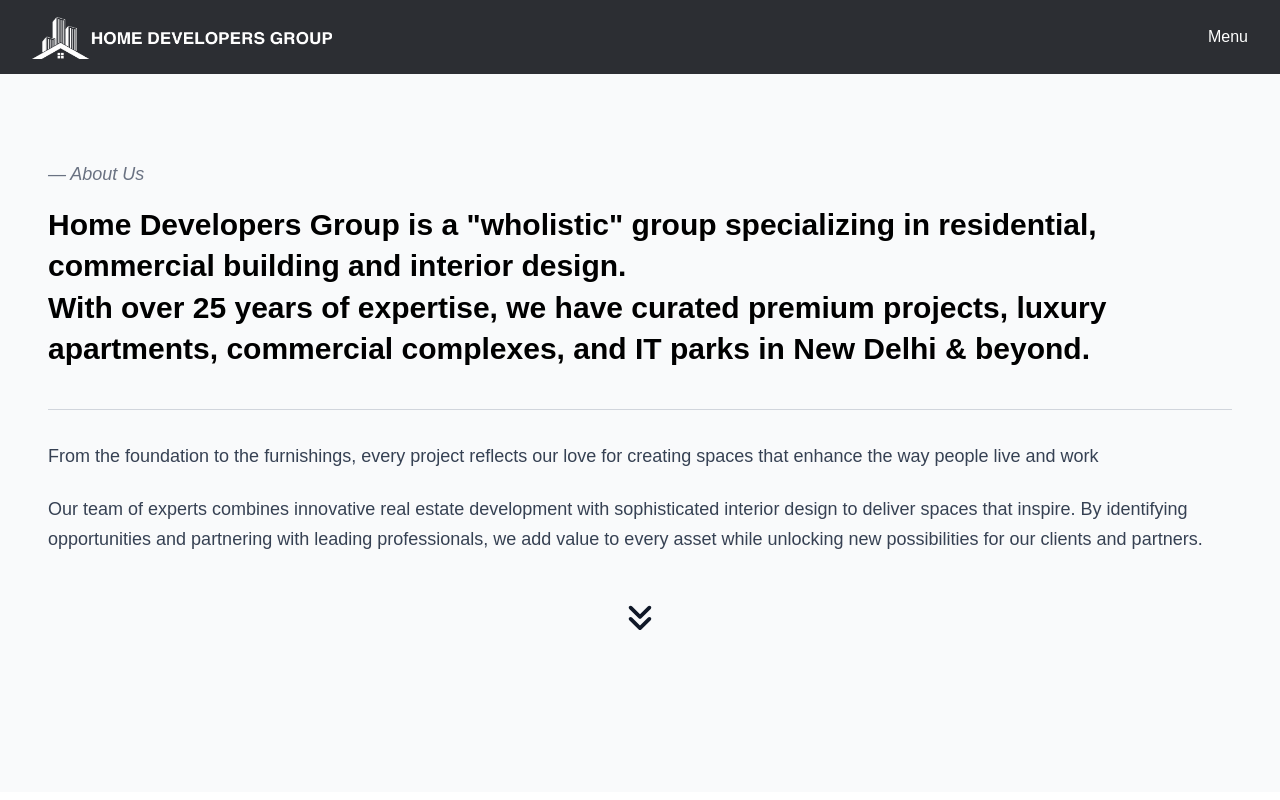
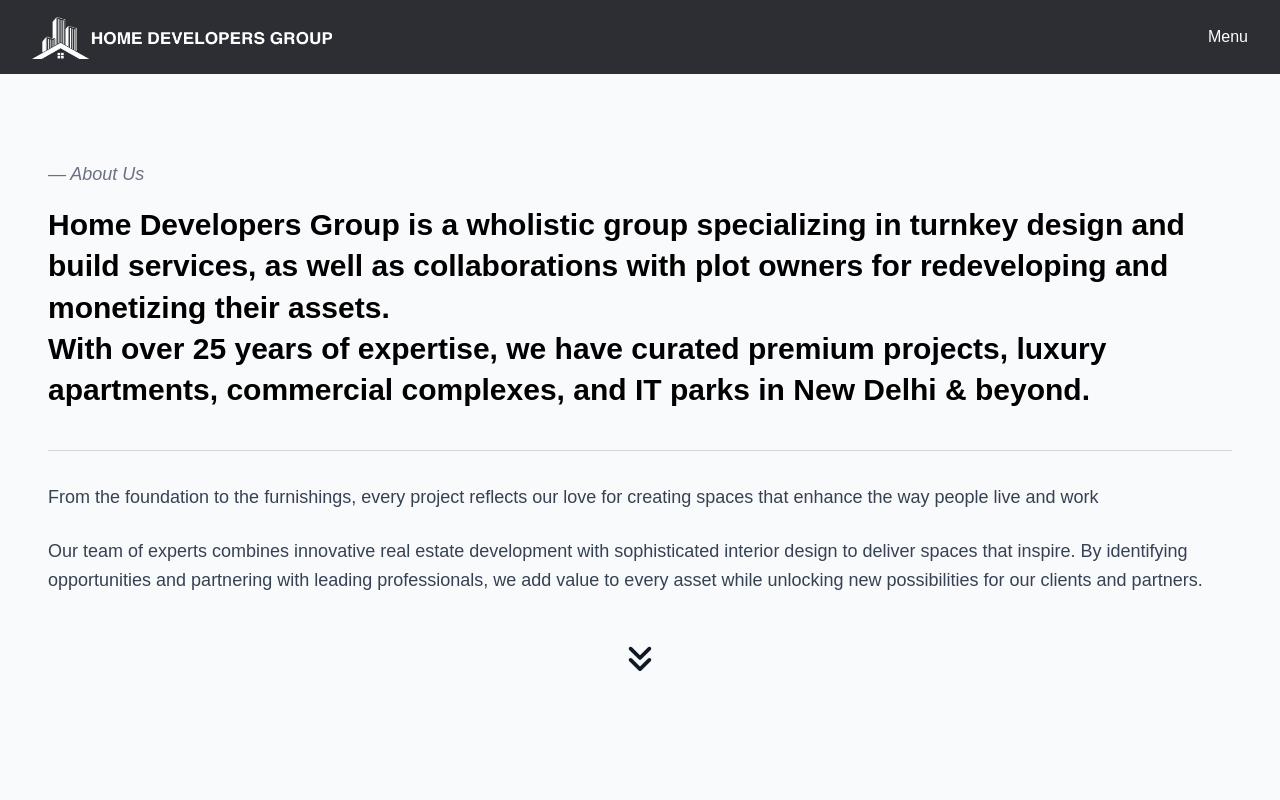
Before and after one commit to kumarprincepk/hdgroupnext, a Next.js app: page /about in a window 1280 px wide. Shown: the top 800 px of the page. Built offline with nearby package versions, Linux system fonts and the light colour scheme.

Commit message:
text update

```diff
--- a/app/about/page.jsx
+++ b/app/about/page.jsx
@@ -148,8 +148,8 @@ Doloribus ea id, assumenda atque cumque, fugiat, eum consequatur itaque quis per
                 — About Us
               </span>
               <h1 className="text-2xl md:text-3xl font-bold leading-snug text-black">
-                Home Developers Group is a "wholistic" group specializing in
-                residential, commercial building and interior design.
+                Home Developers Group is a wholistic group specializing in
+                turnkey design and build services, as well as collaborations with plot owners for redeveloping and monetizing their assets.
                 <br/>
                  With over 25 years of expertise, we have curated premium
                 projects, luxury apartments, commercial complexes, and
```
